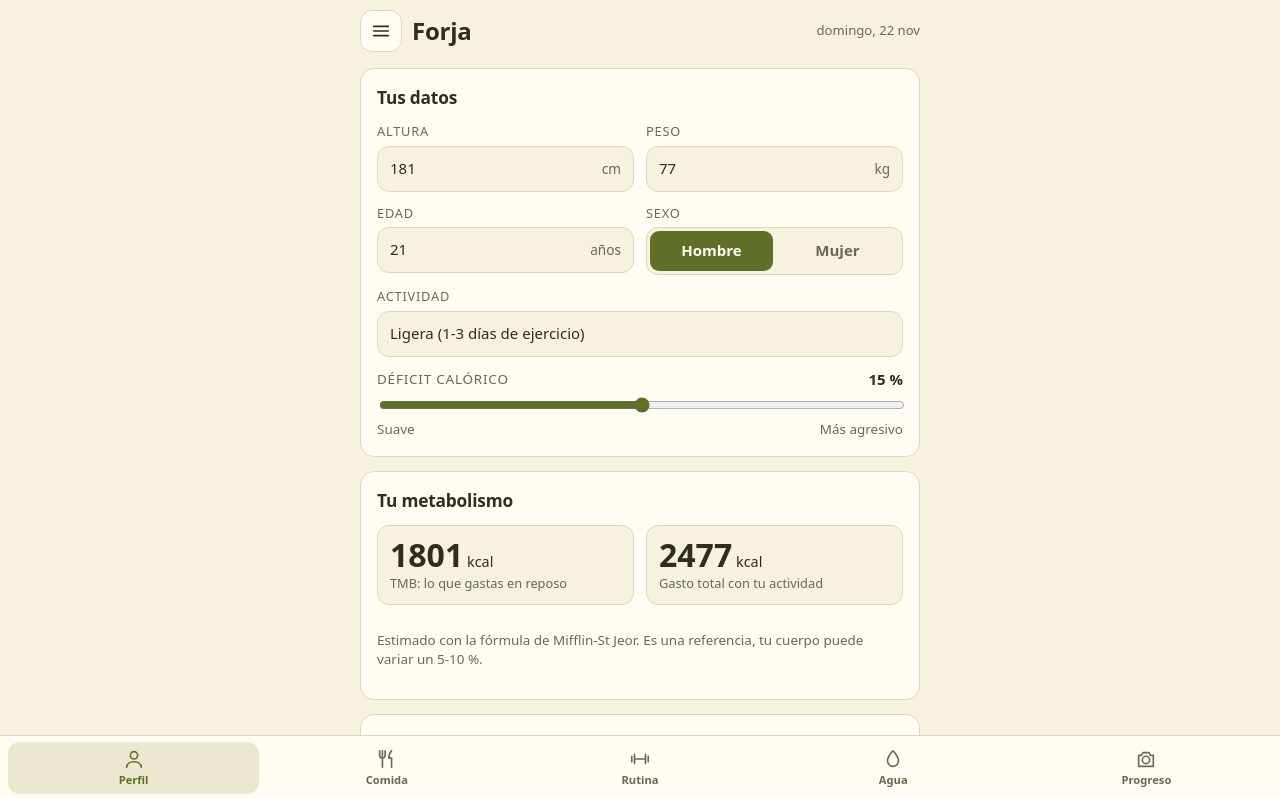
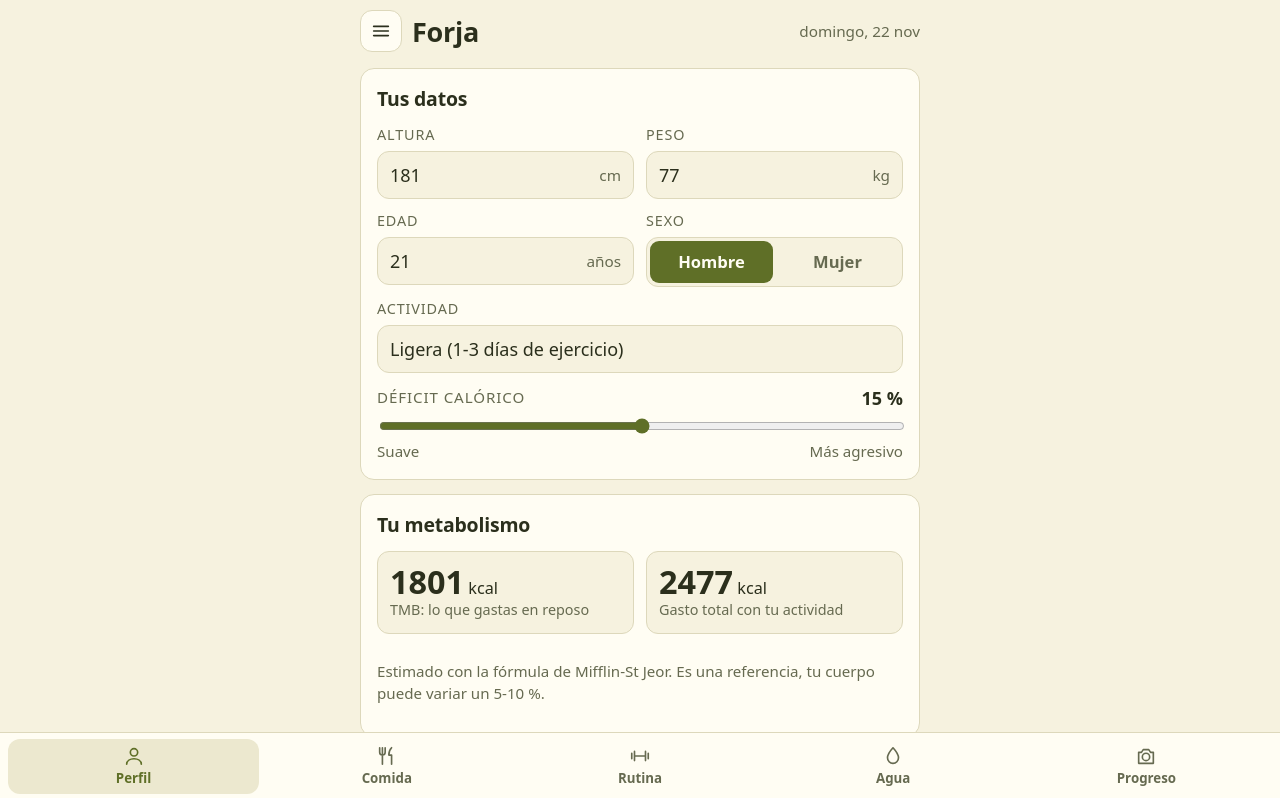
Before and after one commit to Dassiel44/FitPlan, a plain HTML site: page index.html in a window 1280 px wide. Shown: the top 798 px of the page. Drawn offline with Linux system fonts and the light colour scheme.

Commit message:
Update index.html

```diff
--- a/index.html
+++ b/index.html
@@ -54,7 +54,8 @@ img{max-width:100%}
   --ok:var(--d-ok);--warn:var(--d-warn);--bad:var(--d-bad);color-scheme:dark}
 
 *{box-sizing:border-box}
-body{margin:0;background:var(--bg);color:var(--fg);font:15px/1.45 var(--font-b);
+html{font-size:clamp(16px,4.2vw,18px);-webkit-text-size-adjust:100%;text-size-adjust:100%}
+body{margin:0;background:var(--bg);color:var(--fg);font:1rem/1.45 var(--font-b);overflow-x:clip;
   padding-left:max(16px,env(safe-area-inset-left,0px));padding-right:max(16px,env(safe-area-inset-right,0px));-webkit-text-size-adjust:100%}
 body.lock{overflow:hidden}
 body::before{content:"";position:fixed;inset:0 0 auto;height:env(safe-area-inset-top,0px);background:var(--bg);z-index:30}
@@ -68,7 +69,7 @@ button{cursor:pointer}
 
 #top{position:sticky;top:env(safe-area-inset-top,0px);z-index:20;background:var(--bg);display:flex;align-items:center;gap:10px;padding:10px 0;max-width:560px;margin:0 auto}
 #top h1{font-size:1.5rem;line-height:1}
-#top .sub{margin-left:auto;color:var(--muted);font-size:.82rem;text-align:right}
+#top .sub{margin-left:auto;min-width:0;color:var(--muted);font-size:.85rem;text-align:right}
 .icon-btn{border:0;background:var(--surface);border:1px solid var(--line);width:42px;height:42px;border-radius:12px;display:grid;place-items:center;flex:none}
 main{max-width:560px;margin:0 auto;padding-block:6px calc(96px + env(safe-area-inset-bottom,0px))}
 .stack{display:flex;flex-direction:column;gap:14px}
@@ -98,13 +99,15 @@ main{max-width:560px;margin:0 auto;padding-block:6px calc(96px + env(safe-area-i
 .grid2{display:grid;grid-template-columns:repeat(2,minmax(0,1fr));gap:12px}
 .grid3{display:grid;grid-template-columns:repeat(3,minmax(0,1fr));gap:12px}
 .seg{display:flex;background:var(--bg);border:1px solid var(--line);border-radius:12px;padding:3px;gap:3px}
-.seg button{flex:1;border:0;background:transparent;border-radius:9px;padding:9px 6px;font-weight:700;color:var(--muted);min-height:40px}
+.seg.wrap{flex-wrap:wrap}
+.seg.wrap button{flex:1 1 30%}
+.seg button{min-width:0;flex:1;border:0;background:transparent;border-radius:9px;padding:9px 3px;font-size:.92rem;font-weight:700;color:var(--muted);min-height:40px}
 .seg button[aria-pressed="true"]{background:var(--accent);color:var(--onaccent)}
 input[type=range]{width:100%;accent-color:var(--accent)}
 
 .stats{display:grid;grid-template-columns:repeat(2,minmax(0,1fr));gap:12px}
 .stat{display:flex;flex-direction:column;gap:2px;padding:12px;border-radius:12px;background:var(--bg);border:1px solid var(--line)}
-.stat b{font-family:var(--font-d);font-size:2rem;line-height:1.05;font-variant-numeric:tabular-nums}
+.stat b{font-family:var(--font-d);font-size:1.8rem;line-height:1.05;font-variant-numeric:tabular-nums}
 .stat.hi{background:var(--accent);color:var(--onaccent);border-color:transparent}
 .stat.hi span{color:inherit;opacity:.85}
 .stat span{font-size:.8rem;color:var(--muted)}
@@ -159,7 +162,7 @@ ul.tips{margin:0;padding-left:1.1em;display:flex;flex-direction:column;gap:6px}
 
 #tabs{position:fixed;left:0;right:0;bottom:0;z-index:20;background:var(--surface);border-top:1px solid var(--line);
   display:flex;gap:2px;padding:6px max(8px,env(safe-area-inset-left,0px)) calc(6px + env(safe-area-inset-bottom,0px)) max(8px,env(safe-area-inset-right,0px))}
-#tabs button{flex:1;border:0;background:transparent;color:var(--muted);display:flex;flex-direction:column;align-items:center;gap:2px;padding:6px 2px;border-radius:12px;font-size:.7rem;font-weight:700;min-width:0}
+#tabs button{flex:1;border:0;background:transparent;color:var(--muted);display:flex;flex-direction:column;align-items:center;gap:2px;padding:6px 2px;border-radius:12px;font-size:.74rem;font-weight:700;min-width:0}
 #tabs button[aria-current="page"]{color:var(--accent);background:var(--surface2)}
 #tabs span.l{overflow:hidden;text-overflow:ellipsis;white-space:nowrap;max-width:100%}
 
@@ -571,7 +574,7 @@ function renderBuilder(el,refresh,rebuild){
   };
   const tot=sumOf(m.items,per);
   el.replaceChildren(card('Armar comida',[
-    h('div',{class:'seg'},MEALS.map(x=>h('button',{type:'button','aria-pressed':String(m.type===x),onclick:()=>{m.type=x;Store.lset('meal',m);rebuild();}},x))),
+    h('div',{class:'seg wrap'},MEALS.map(x=>h('button',{type:'button','aria-pressed':String(m.type===x),onclick:()=>{m.type=x;Store.lset('meal',m);rebuild();}},x))),
     h('div',{class:'row',style:'flex-wrap:nowrap'},
       h('div',{class:'inp grow'},sel),h('div',{class:'inp',style:'width:110px'},gr,h('em',{},'g'))),
     h('div',{class:'row'},h('button',{class:'btn alt grow',type:'button',onclick:addBtn},'Añadir a la comida'),
@@ -884,6 +887,13 @@ async function buildVideo(sec,outFn){
 function renderHead(){ $('#today').textContent=fmtLong(new Date()); }
 $('#menuBtn').innerHTML=IC.menu;
 $('#menuBtn').addEventListener('click',()=>{renderDrawer();$('#drawer').classList.add('open');});
+/* Si el navegador muestra la página en «modo escritorio» (ancho ~980 px) en un móvil, la escala para llenar la pantalla. */
+function fitScreen(){
+  const root=document.documentElement; root.style.zoom=''; root.style.fontSize='';
+  const cw=root.clientWidth, sw=screen.width||cw;
+  if(navigator.maxTouchPoints>0&&sw<=900&&cw>sw*1.25) {root.style.zoom=String(Math.min(3,cw/sw)); root.style.fontSize=Math.min(18,Math.max(16,sw*0.042))+'px';}
+}
+fitScreen(); addEventListener('resize',fitScreen); addEventListener('orientationchange',()=>setTimeout(fitScreen,300));
 loadLocal(); applyTheme(); renderHead(); go('perfil'); scheduleNext();
 loadCloud();
 if('serviceWorker' in navigator){addEventListener('load',()=>navigator.serviceWorker.register('sw.js').catch(()=>{}));}
```
